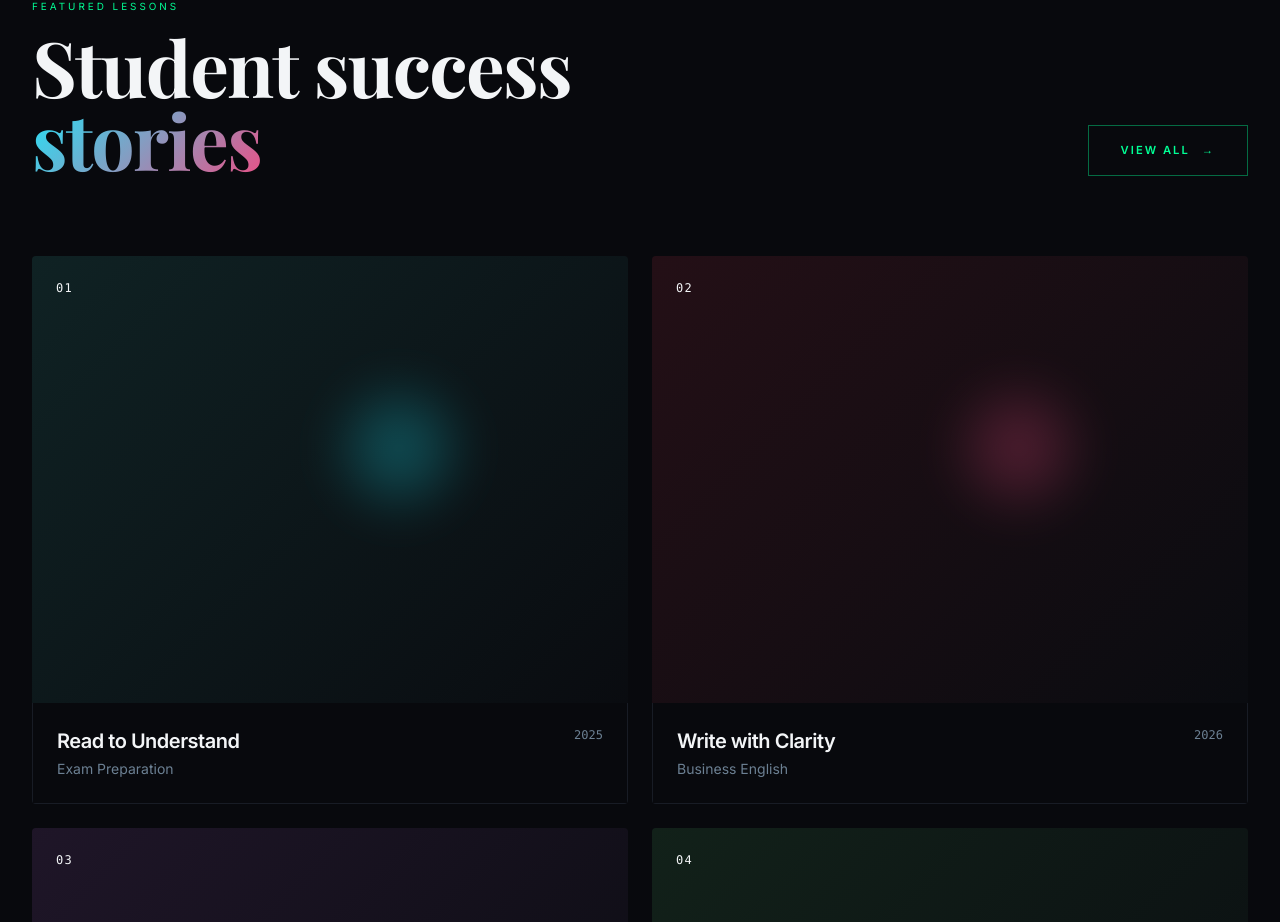
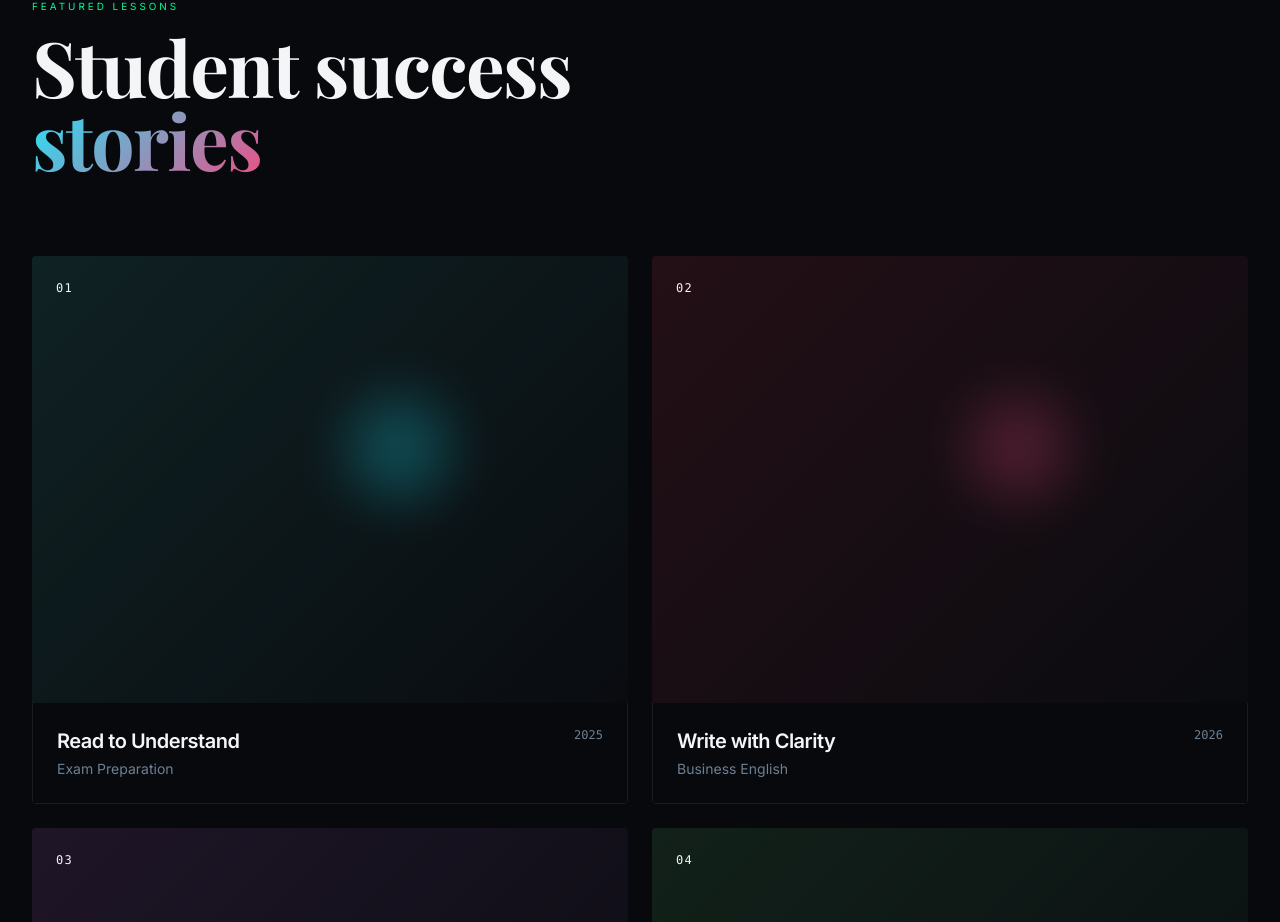
Before and after one commit to eslamelfar000/teacher-portfolio, a React (Vite) app: page / in a window 1280 px wide. Shown: the part 1975-2897 px from the top of the page. Built offline with nearby package versions, Linux system fonts and the light colour scheme; a web font is replaced by a local one.

Commit message:
handle trello updates

```diff
--- a/src/components/About/AboutSection.tsx
+++ b/src/components/About/AboutSection.tsx
@@ -230,7 +230,7 @@ export default function AboutSection() {
         {/* Team */}
         <div>
           <p className="section-label mb-8">My Qualifications</p>
-          <div className="team-grid grid grid-cols-2 md:grid-cols-3 gap-6">
+          <div className="team-grid grid grid-cols-1 sm:grid-cols-2 md:grid-cols-3 gap-6">
             {TEAM.map((member, i) => (
               <div
                 key={member.name}
--- a/src/components/Work/WorkSection.tsx
+++ b/src/components/Work/WorkSection.tsx
@@ -183,10 +183,10 @@ export default function WorkSection() {
             Student success<br />
             <span className="gradient-text">stories</span>
           </h2>
-          <button className="btn-outline hidden md:flex" onClick={() => {}}>
+          {/* <button className="btn-outline hidden md:flex" onClick={() => {}}>
             <span>View All</span>
             <span>→</span>
-          </button>
+          </button> */}
         </div>
       </div>
 
```
